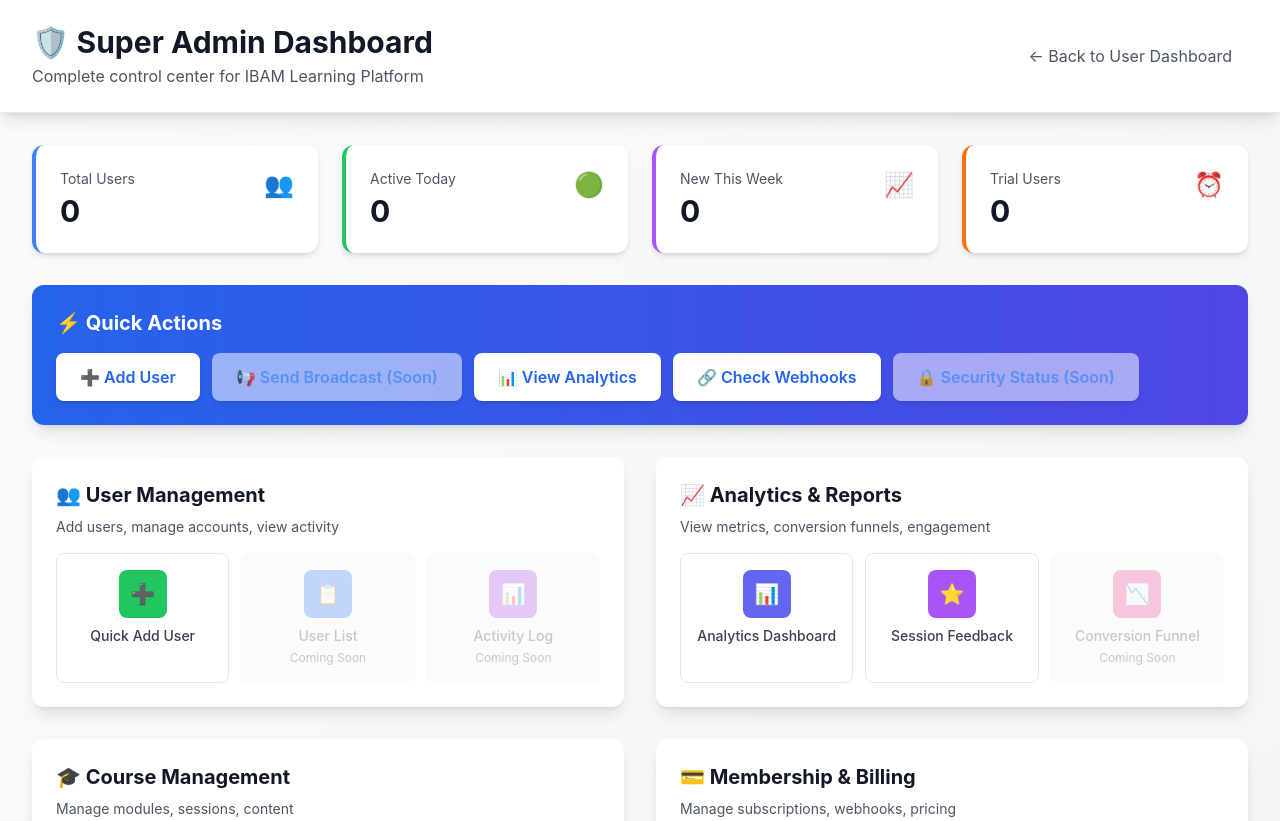
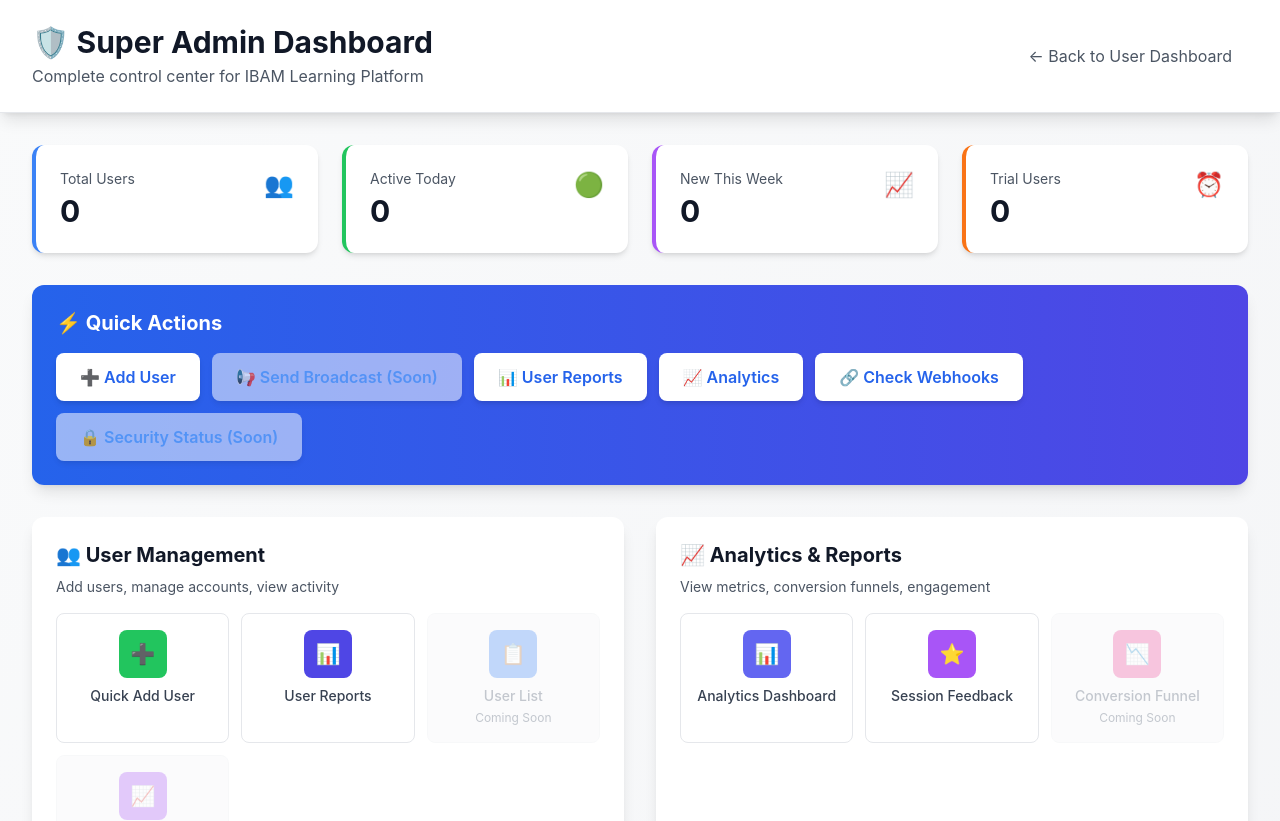
Before and after one commit to sammeee3/ibam-learn-platform-production, a Next.js app: page /admin in a window 1280 px wide. Shown: the top 821 px of the page. Built offline with nearby package versions, Linux system fonts and the light colour scheme; no server answers; the database is empty.

Commit message:
Add User Reports links to Super Admin Dashboard - Quick Actions and User Management section

```diff
--- a/app/admin/page.tsx
+++ b/app/admin/page.tsx
@@ -38,8 +38,9 @@ export default function SuperAdminDashboard() {
       description: 'Add users, manage accounts, view activity',
       items: [
         { name: 'Quick Add User', href: '/admin/quick-add', icon: '➕', color: 'bg-green-500', active: true },
+        { name: 'User Reports', href: '/admin/user-reports', icon: '📊', color: 'bg-indigo-600', active: true },
         { name: 'User List', href: '#', icon: '📋', color: 'bg-blue-500', active: false },
-        { name: 'Activity Log', href: '#', icon: '📊', color: 'bg-purple-500', active: false },
+        { name: 'Activity Log', href: '#', icon: '📈', color: 'bg-purple-500', active: false },
       ]
     },
     {
@@ -183,10 +184,16 @@ export default function SuperAdminDashboard() {
               📢 Send Broadcast (Soon)
             </button>
             <Link
+              href="/admin/user-reports"
+              className="bg-white text-blue-600 px-6 py-3 rounded-lg font-semibold hover:bg-blue-50 transition-colors shadow-md"
+            >
+              📊 User Reports
+            </Link>
+            <Link
               href="/admin/analytics"
               className="bg-white text-blue-600 px-6 py-3 rounded-lg font-semibold hover:bg-blue-50 transition-colors shadow-md"
             >
-              📊 View Analytics
+              📈 Analytics
             </Link>
             <Link
               href="/admin/webhooks"
```
